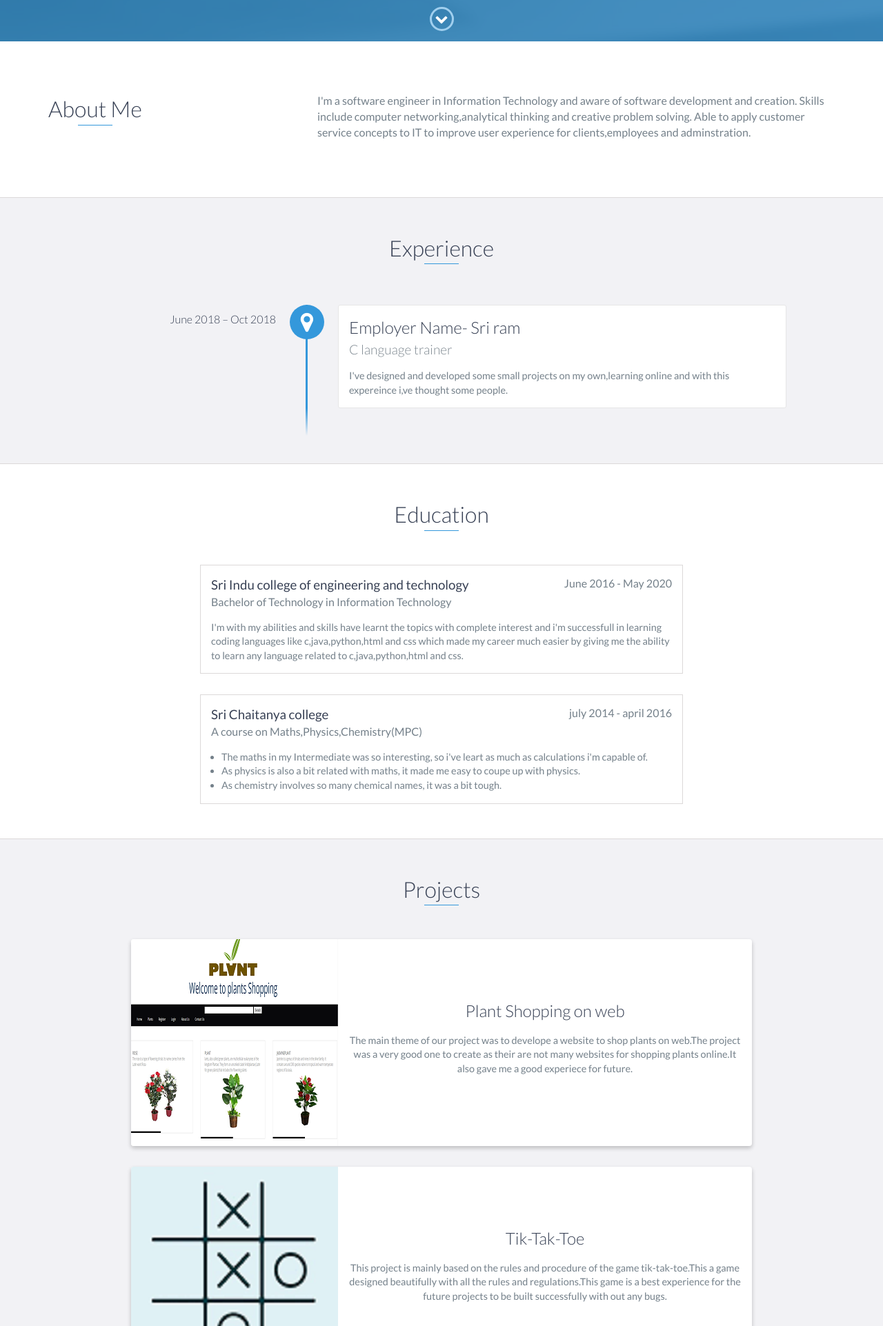
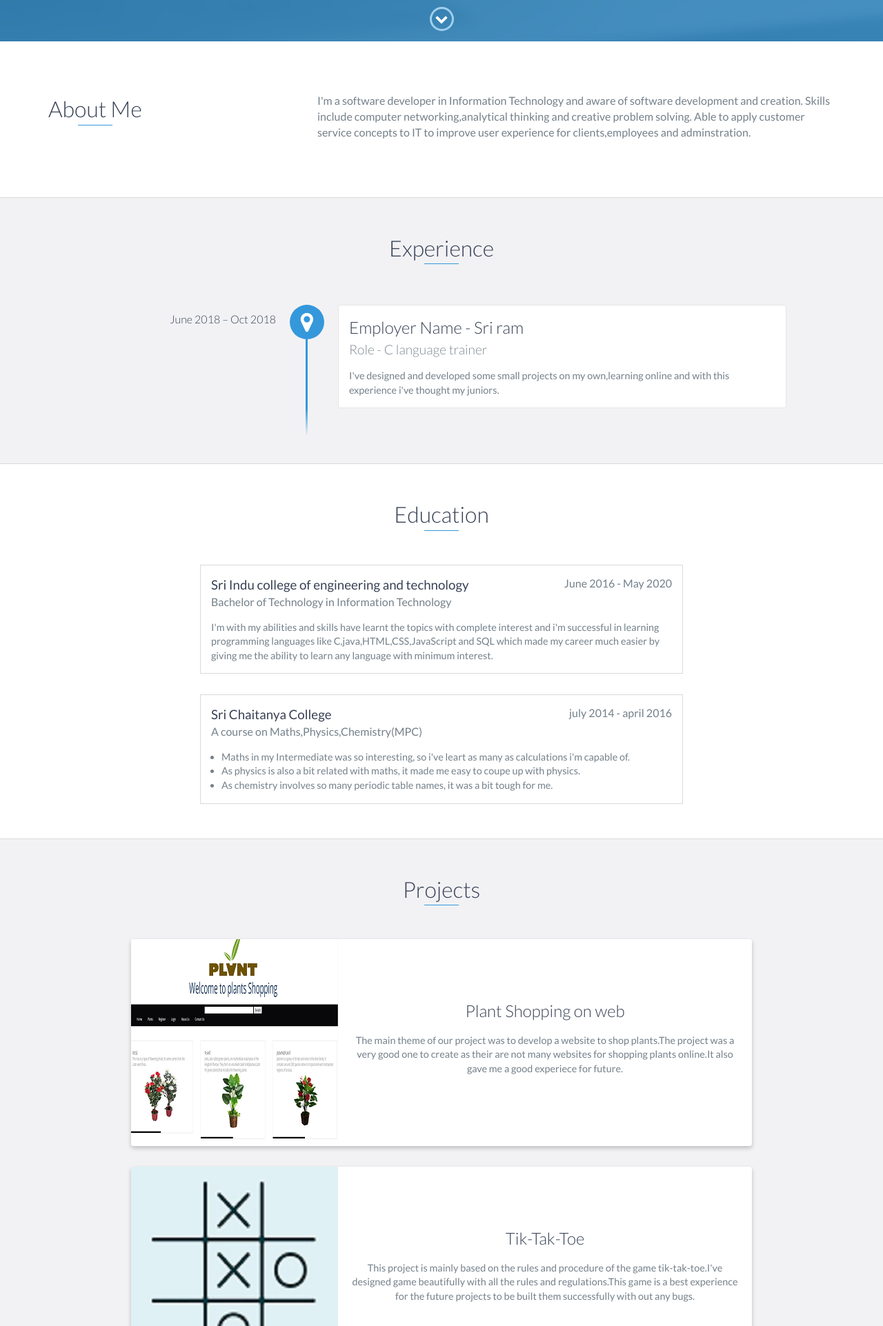
Before and after one commit to Veeran83/1, a website: page index.html in a window 1280 px wide. Shown: the part 740-2663 px from the top of the page at 69% size. Drawn offline with nearby package versions, Linux system fonts and the light colour scheme.

Commit message:
Update index.html

```diff
--- a/index.html
+++ b/index.html
@@ -49,7 +49,7 @@
     <div id="lead">
         <div id="lead-content">
             <h1>Veeran Mulastham</h1>
-            <h2>Software Engineer</h2>
+            <h2>Software Developer</h2>
             <a href="resume.pdf" class="btn-rounded-white">Download Resume</a>
         </div>
         <!-- End #lead-content -->
@@ -73,7 +73,7 @@
                 </div>
                 <div class="col-md-8">
                     <p>
-                        I'm a software engineer in Information Technology and aware of software development and creation. Skills include computer networking,analytical thinking and creative problem solving. Able to apply customer service concepts to IT to improve user experience for clients,employees and adminstration.
+                        I'm a software developer in Information Technology and aware of software development and creation. Skills include computer networking,analytical thinking and creative problem solving. Able to apply customer service concepts to IT to improve user experience for clients,employees and adminstration.
                     </p>
                 </div>
             </div>
@@ -85,10 +85,10 @@
         <h2 class="heading">Experience</h2>
         <div id="experience-timeline">
             <div data-date="June 2018 – Oct 2018">
-                <h3>Employer Name- Sri ram</h3>
-                <h4>C language trainer</h4>
+                <h3>Employer Name - Sri ram</h3>
+                <h4>Role - C language trainer</h4>
                 <p>
-                    I've designed and developed some small projects on my own,learning online and with this expereince i,ve thought some people.
+                    I've designed and developed some small projects on my own,learning online and with this experience i've thought my juniors.
                 </p>
             </div>
         </div>
@@ -102,24 +102,24 @@
             <span class="education-date">June 2016 - May 2020</span>
             <h4>Bachelor of Technology in Information Technology</h4>
             <p>
-                 I'm with my abilities and skills have learnt the topics with complete interest and i'm successfull in learning coding languages like c,java,python,html and css which made my career much easier by giving me the ability to learn any language related to c,java,python,html and css.
+                 I'm with my abilities and skills have learnt the topics with complete interest and i'm successful in learning programming languages like C,java,HTML,CSS,JavaScript and SQL which made my career much easier by giving me the ability to learn any language with minimum interest.
             </p>
         </div>
         <!-- End .education-block -->
 
         <div class="education-block">
-            <h3>Sri Chaitanya college</h3>
+            <h3>Sri Chaitanya College</h3>
             <span class="education-date">july 2014 - april 2016</span>
             <h4>A course on Maths,Physics,Chemistry(MPC)</h4>
             <ul>
                 <li>
-                    The maths in my Intermediate was so interesting, so i've leart as much as calculations i'm capable of.
+                    Maths in my Intermediate was so interesting, so i've leart as many as calculations i'm capable of.
                 </li>
                 <li>
                     As physics is also a bit related with maths, it made me easy to coupe up with physics.
                 </li>
                 <li>
-                    As chemistry involves so many chemical names, it was a bit tough.
+                    As chemistry involves so many periodic table names, it was a bit tough for me.
                 </li>
             </ul>
         </div>
@@ -140,7 +140,7 @@
                     <div class="project-info">
                         <h3>Plant Shopping on web</h3>
                         <p>
-                            The main theme of our project was to develope a website to shop plants on web.The project was a very good one to create as their are not many websites for shopping plants online.It also gave me a good experiece for future.
+                            The main theme of our project was to develop a website to shop plants.The project was a very good one to create as their are not many websites for shopping plants online.It also gave me a good experiece for future.
                         </p>
                         <a href="#"></a>
                     </div>
@@ -157,7 +157,7 @@
                     <div class="project-info">
                         <h3>Tik-Tak-Toe</h3>
                         <p>
-                            This project is mainly based on the rules and procedure of the game tik-tak-toe.This a game designed beautifully with all the rules and regulations.This game is a best experience for the future projects to be built successfully with out any bugs.
+                            This project is mainly based on the rules and procedure of the game tik-tak-toe.I've designed game beautifully with all the rules and regulations.This game is a best experience for the future projects to be built them successfully with out any bugs.
                         </p>
                         <a href="#"></a>
                     </div>
@@ -176,7 +176,10 @@
         <h2 class="heading">Skills</h2>
         <ul>
              <li>C</li>
-             <li>Java</li>
+	     <li>Java</li>
+             <li>HTML</li>
+	     <li>CSS</li>
+	     <li>SQL<li>
              <li>JavaScript</li>
              <li>Pursuing Python</li>
 
```
